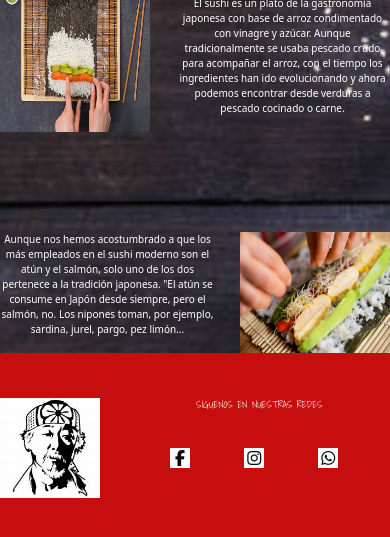
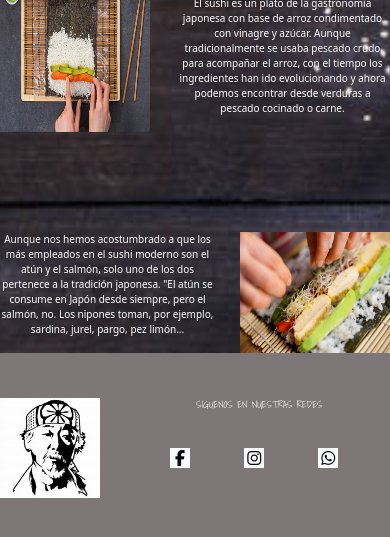
Before and after one commit to monteslozada/sushi-final, a website: page index.html in a window 390 px wide. Shown: the part 666-1203 px from the top of the page. Drawn offline with nearby package versions, Linux system fonts and the light colour scheme.

Commit message:
sushi_final-

```diff
--- a/css/style.css
+++ b/css/style.css
@@ -390,7 +390,7 @@ p {
     }
 
     .pie-pagina {
-        background-color: rgb(198, 14, 14);
+        background-color: rgb(125, 119, 119);
 
     }
 }
```
